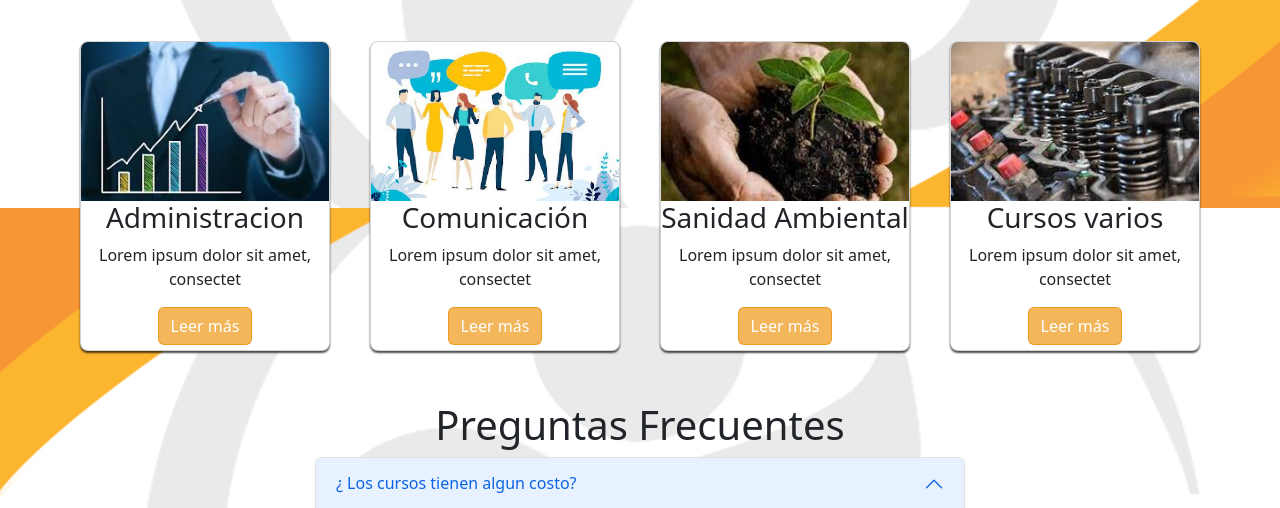
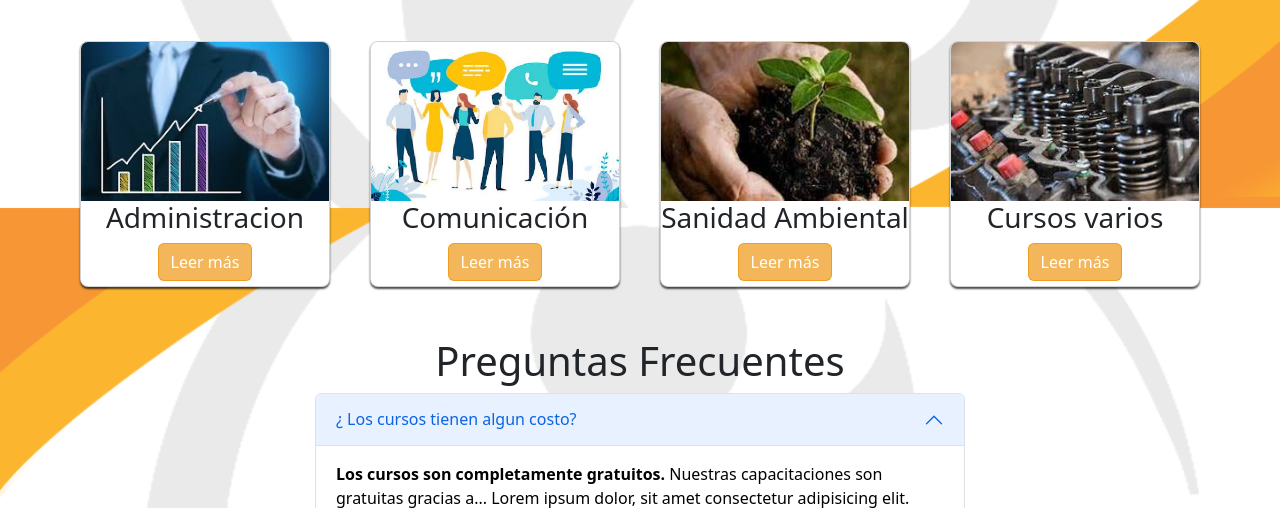
Before and after one commit to pachecodani/centro-404, a plain HTML site: page index.html in a window 1280 px wide. Shown: the part 592-1100 px from the top of the page. Drawn offline with Linux system fonts and the light colour scheme.

Commit message:
Modificaciones minimas

```diff
--- a/index.html
+++ b/index.html
@@ -70,7 +70,7 @@
                   href="#"><i class="bi bi-book">Cursos</i></a>
                 <ul class="dropdown-menu">
                   <li><a class="dropdown-item" href="">Administracion</a></li>
-                  <li><a class="dropdown-item" href="">Electromecanica</a></li>
+                  <li><a class="dropdown-item" href="">Cursos Varios</a></li>
                   <li><a class="dropdown-item" href="">Comunicacion</a></li>
                   <li><a class="dropdown-item" href="">Saneamiento Ambiental</a></li>
                 </ul>
@@ -128,7 +128,7 @@
             <img src="images/administracion.jpg" />
             <div class="contenido">
               <h3>Administracion</h3>
-              <p>Lorem ipsum dolor sit amet, consectet</p>
+
               <!-- Button trigger modal -->
               <button type="button" class="btn btn-primary" data-bs-toggle="modal" data-bs-target="#exampleModal1">
                 Leer más
@@ -140,7 +140,7 @@
 
             <div class="contenido">
               <h3>Comunicación</h3>
-              <p>Lorem ipsum dolor sit amet, consectet</p>
+
               <!-- Button trigger modal -->
               <button type="button" class="btn btn-primary" data-bs-toggle="modal" data-bs-target="#exampleModal2">
                 Leer más
@@ -152,7 +152,7 @@
 
             <div class="contenido">
               <h3>Sanidad Ambiental</h3>
-              <p>Lorem ipsum dolor sit amet, consectet</p>
+
               <!-- Button trigger modal -->
               <button type="button" class="btn btn-primary" data-bs-toggle="modal" data-bs-target="#exampleModal3">
                 Leer más
@@ -164,7 +164,7 @@
 
             <div class="contenido">
               <h3>Cursos varios</h3>
-              <p>Lorem ipsum dolor sit amet, consectet</p>
+
               <!-- Button trigger modal -->
               <button type="button" class="btn btn-primary" data-bs-toggle="modal" data-bs-target="#exampleModal4">
                 Leer más
```
